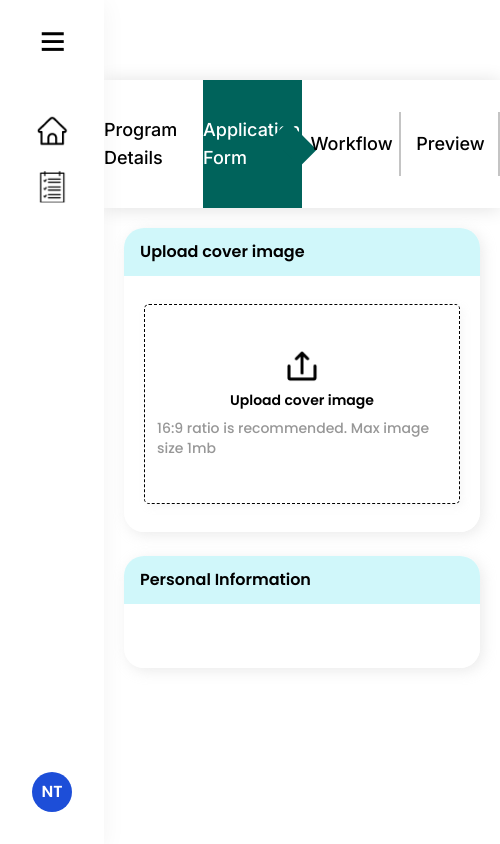
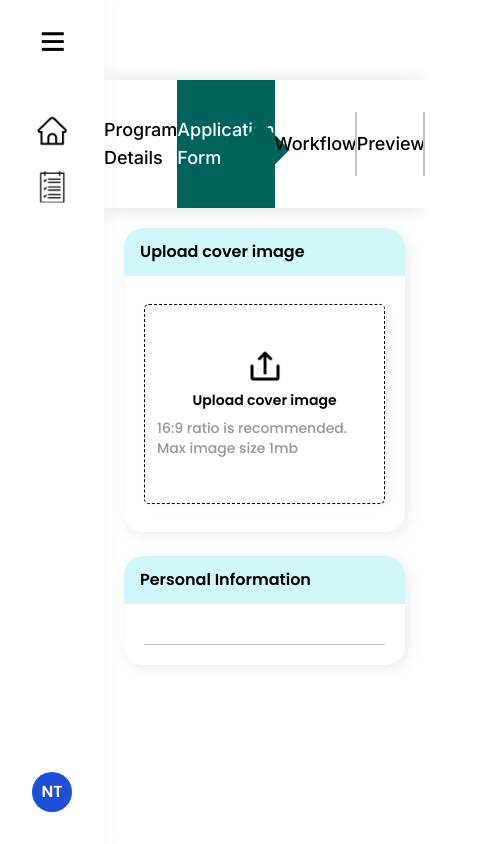
Before and after one commit to gift56/Fetest1, a React (Create React App) app: page / in a window 390 px wide. Shown: the whole page, 500 px wide, since content can reach past the window. Built offline with nearby package versions, Linux system fonts and the light colour scheme.

Commit message:
woking on card component

```diff
--- a/src/components/ApplicationForm/ApplicationForm.tsx
+++ b/src/components/ApplicationForm/ApplicationForm.tsx
@@ -29,6 +29,11 @@ const ApplicationForm = () => {
             showLabel={true}
             id="firstName"
             name="firstName"
+            errorClass="hidden"
+            value=""
+            onBlur={() => {}}
+            onChange={() => {}}
+            className="w-full border-b border-[#C4C4C4]"
           />
         </div>
       </Card>
--- a/src/components/formInputs/CustomizeInput.tsx
+++ b/src/components/formInputs/CustomizeInput.tsx
@@ -45,7 +45,7 @@ const CustomizeInput = ({
       <div className={`flex flex-col gap-1 w-full h-full ${inputClassName}`}>
         <input
           {...props}
-          className={`${className} ${error ? "border !border-red-400" : ""}`}
+          className={`${className} ${error ? "border !border-red-400" : ""} outline-none text-sm font-medium md:text-base`}
           id={id}
           onBlur={onBlur}
           onChange={onChange}
```
